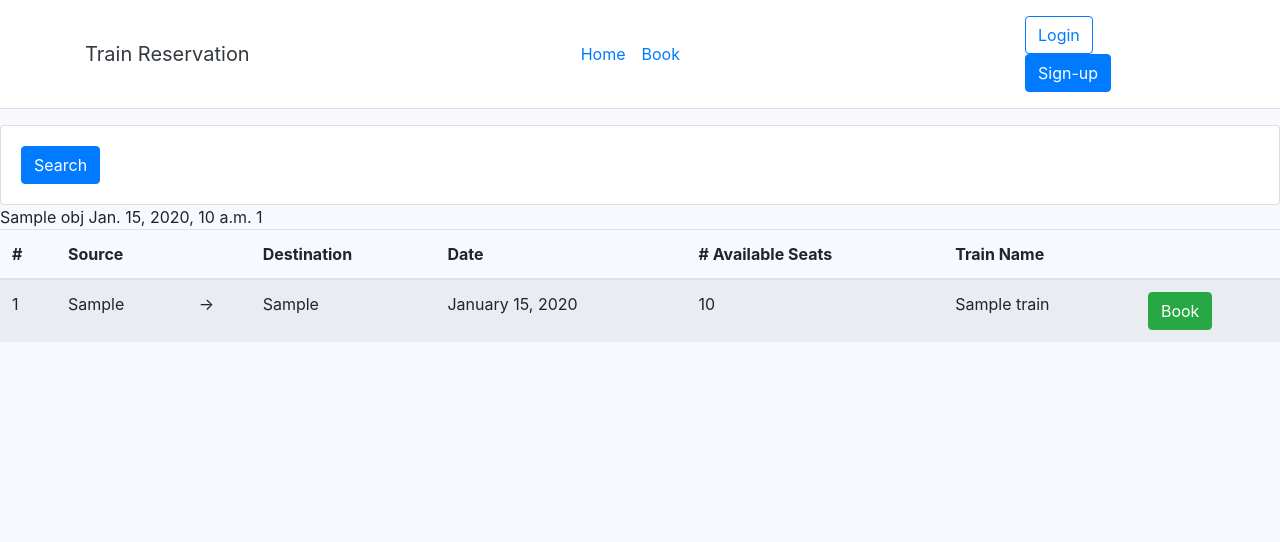
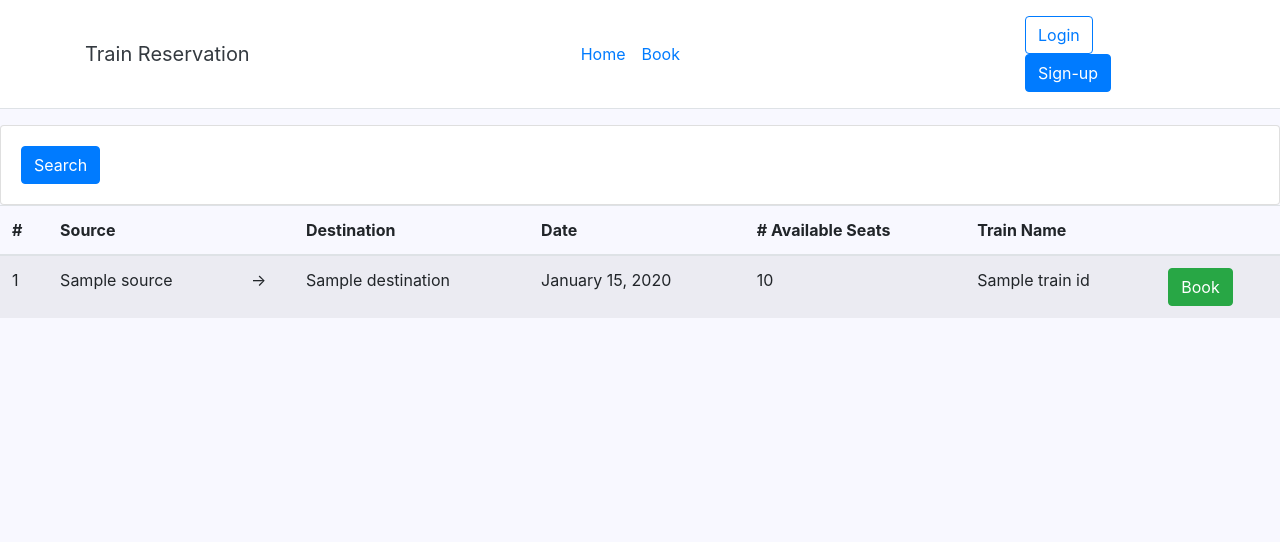
Before and after one commit to CatB1t/WebTrainReservation, a Django app: template trainres/trips/templates/trips/home.html in a window 1280 px wide. Shown: the top 542 px of the page. Run offline with Django 3.2, Linux system fonts and the light colour scheme; tables that the repository leaves empty hold one stand-in row (values such as "Sample post"); the template is opened without the code that fills it: values that come from a table or form of the project are taken from there, most other values are stand-ins (such as "Sample title", 1, 10 or a date in 2020); some libraries are stand-ins or nearby versions.

Commit message:
Updated Search

```diff
--- a/trainres/trips/filters.py
+++ b/trainres/trips/filters.py
@@ -1,8 +1,9 @@
+import django
 from .models import Trip
 import django_filters
 
+class BookFilter(django_filters.FilterSet):
 
-class BookFilter(django_filters.FilterSet):
     class Meta:
         model = Trip
         fields = ['source', 'destination']
--- a/trainres/trips/templates/trips/home.html
+++ b/trainres/trips/templates/trips/home.html
@@ -18,14 +18,7 @@
 
         </div>
     </div>
-
 </div>
-    {% for obj in filter.qs %}
-        {{obj.Trip_name}}
-        {{obj.date_time}}
-        {{obj.trip_id}}
-        <br>
-    {% endfor %}
     <table class="table table-striped">
     <thead>
         <th scope="col">#</th>
@@ -38,7 +31,7 @@
         <th scope="col"></th>
     </thead>
     <tbody>
-{% for trip in trips %}
+{% for trip in filter.qs %}
 <tr>
     <td>{{ trip.trip_id }}</td>
     <td>{{ trip.source }}</td>
--- a/trainres/trips/views.py
+++ b/trainres/trips/views.py
@@ -7,7 +7,6 @@ from .filters import BookFilter
 
 def home(request):
     f = BookFilter(request.GET, queryset=Trip.objects.all())
-    trips = f.qs
 
     context = {
         'trips': Trip.objects.all(),
```
